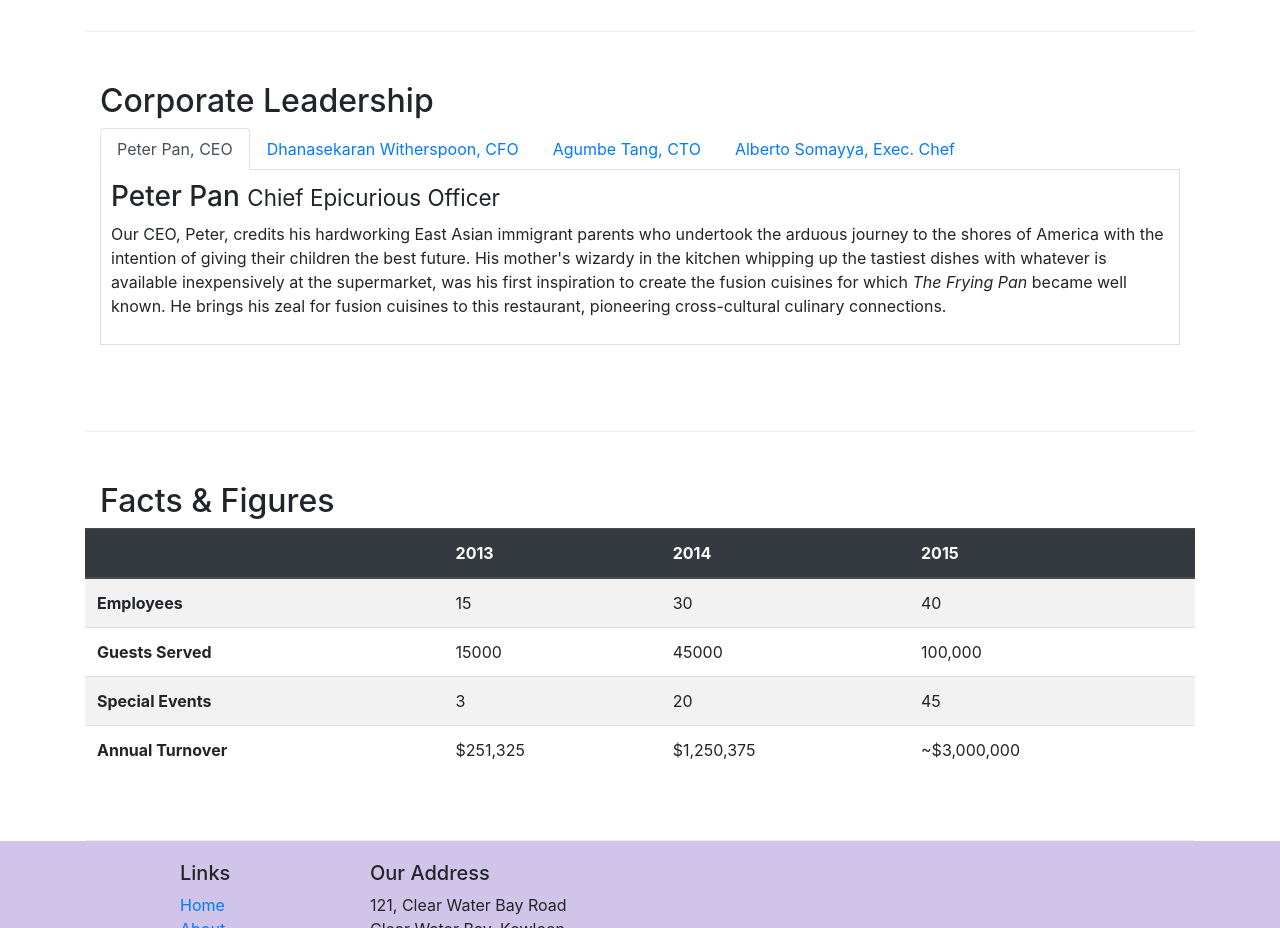
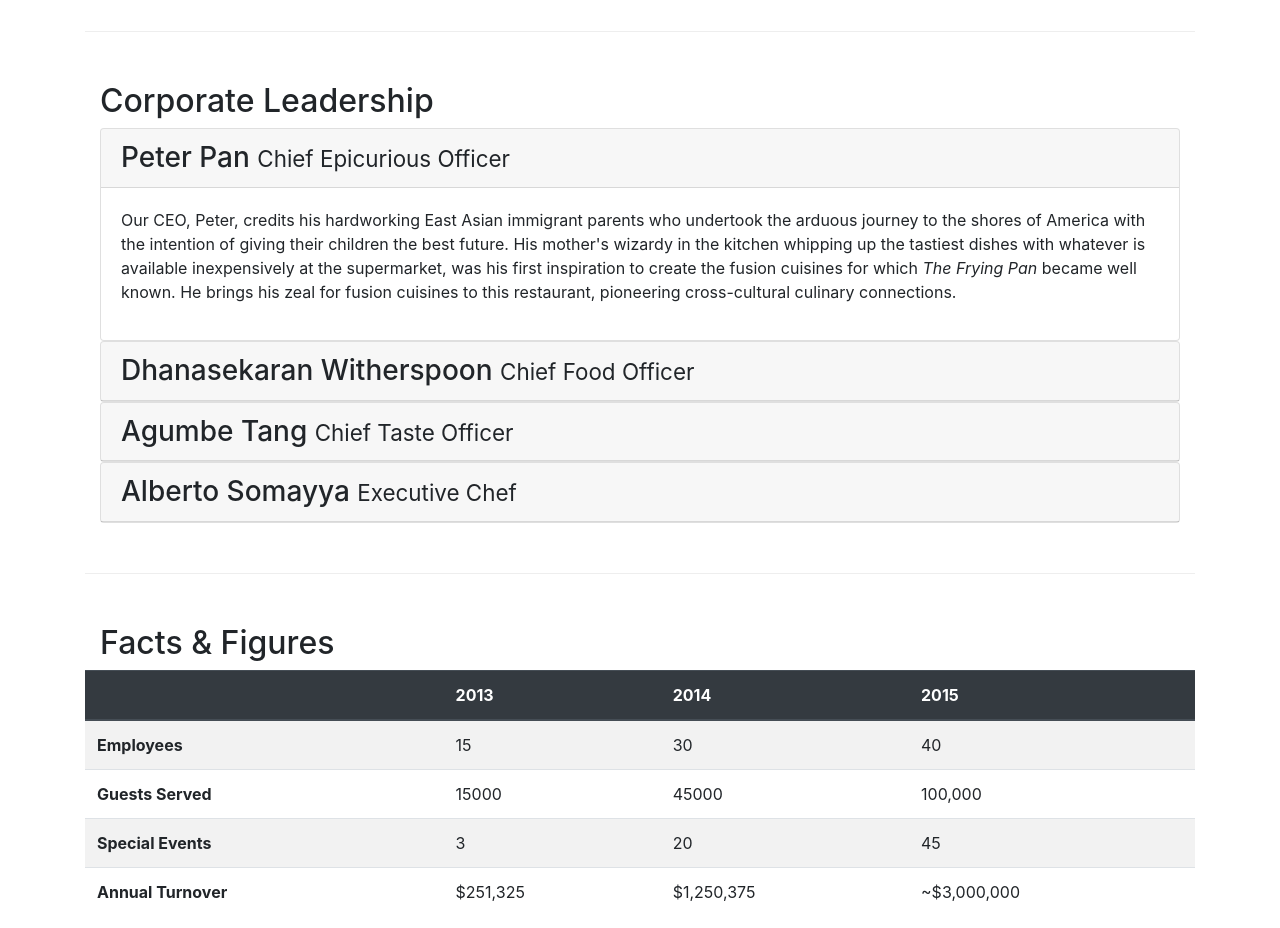
Before and after one commit to AbdulSami-07/conFusion, a website: page aboutus.html in a window 1280 px wide. Shown: the part 940-1868 px from the top of the page. Drawn offline with nearby package versions, Linux system fonts and the light colour scheme.

Commit message:
Accordion

```diff
--- a/aboutus.html
+++ b/aboutus.html
@@ -100,37 +100,62 @@
         <div class="row row-content">
             <div class="col-12">
                 <h2>Corporate Leadership</h2>
-                <ul class="nav nav-tabs">
-                    <li class="nav-item">
-                        <a class="nav-link active" role="tab" data-toggle="tab" href="#peter">Peter Pan, CEO</a>
-                    </li>
-                    <li class="nav-item">
-                        <a class="nav-link" role="tab" data-toggle="tab" href="#danny">Dhanasekaran Witherspoon, CFO</a>
-                    </li>
-                    <li class="nav-item">
-                        <a class="nav-link" role="tab" data-toggle="tab" href="#agumbe">Agumbe Tang, CTO</a>
-                    </li>
-                    <li class="nav-item">
-                        <a class="nav-link" role="tab" data-toggle="tab" href="#alberto">Alberto Somayya, Exec. Chef</a>
-                    </li>
-                </ul>
-
-                <div class="tab-content">
-                    <div role="tabpanel" class="tab-pane fade show active" id="peter">
-                        <h3>Peter Pan <small>Chief Epicurious Officer</small></h3>
-                        <p class="d-none d-sm-block">Our CEO, Peter, credits his hardworking East Asian immigrant parents who undertook the arduous journey to the shores of America with the intention of giving their children the best future. His mother's wizardy in the kitchen whipping up the tastiest dishes with whatever is available inexpensively at the supermarket, was his first inspiration to create the fusion cuisines for which <em>The Frying Pan</em> became well known. He brings his zeal for fusion cuisines to this restaurant, pioneering cross-cultural culinary connections.</p>
+                <div id="accordion">
+                    <div class="card">
+                        <div class="card-header" role="tab" id="peterhead">
+                            <h3 class="mb-0">
+                                <a class="collapsed" data-toggle="collapse" data-target="#peter">
+                                    Peter Pan <small>Chief Epicurious Officer</small>
+                                </a>
+                            </h3>
+                        </div>
+                        <div role="tab" class="collapse show" id="peter" data-parent="#accordion">
+                            <div class="card-body">
+                            <p class="d-none d-sm-block">Our CEO, Peter, credits his hardworking East Asian immigrant parents who undertook the arduous journey to the shores of America with the intention of giving their children the best future. His mother's wizardy in the kitchen whipping up the tastiest dishes with whatever is available inexpensively at the supermarket, was his first inspiration to create the fusion cuisines for which <em>The Frying Pan</em> became well known. He brings his zeal for fusion cuisines to this restaurant, pioneering cross-cultural culinary connections.</p>
+                            </div>
+                        </div>
                     </div>
-                    <div role="tabpanel" class="tab-pane fade" id="danny">
-                        <h3>Dhanasekaran Witherspoon <small>Chief Food Officer</small></h3>
-                        <p class="d-none d-sm-block">Our CFO, Danny, as he is affectionately referred to by his colleagues, comes from a long established family tradition in farming and produce. His experiences growing up on a farm in the Australian outback gave him great appreciation for varieties of food sources. As he puts it in his own words, <em>Everything that runs, wins, and everything that stays, pays!</em></p>
+                    <div class="card">
+                        <div class="card-header" role="tab" id="dannyhead">
+                            <h3 class="mb-0">
+                                <a class="collapsed" data-toggle="collapse" data-target="#danny">
+                                    Dhanasekaran Witherspoon <small>Chief Food Officer</small>
+                                </a>
+                            </h3>
+                        </div>
+                        <div role="tab" class="collapse" id="danny" data-parent="#accordion">
+                            <div class="card-body">
+                                <p class="d-none d-sm-block">Our CFO, Danny, as he is affectionately referred to by his colleagues, comes from a long established family tradition in farming and produce. His experiences growing up on a farm in the Australian outback gave him great appreciation for varieties of food sources. As he puts it in his own words, <em>Everything that runs, wins, and everything that stays, pays!</em></p>
+                            </div>
+                        </div>
                     </div>
-                    <div role="tabpanel" class="tab-pane fade" id="agumbe">
-                        <h3>Agumbe Tang <small>Chief Taste Officer</small></h3>
-                        <p class="d-none d-sm-block">Blessed with the most discerning gustatory sense, Agumbe, our CTO, personally ensures that every dish that we serve meets his exacting tastes. Our chefs dread the tongue lashing that ensues if their dish does not meet his exacting standards. He lives by his motto, <em>You click only if you survive my lick.</em></p>
+                    <div class="card">
+                        <div class="card-header" role="tab" id="agumbehead">
+                            <h3 class="mb-0">
+                                <a class="collapsed" data-toggle="collapse" data-target="#agumbe">
+                                    Agumbe Tang <small>Chief Taste Officer</small>
+                                </a>
+                            </h3>
+                        </div>
+                        <div role="tab" class="collapse" id="agumbe" data-parent="#accordion">
+                            <div class="card-body">
+                                <p class="d-none d-sm-block">Blessed with the most discerning gustatory sense, Agumbe, our CTO, personally ensures that every dish that we serve meets his exacting tastes. Our chefs dread the tongue lashing that ensues if their dish does not meet his exacting standards. He lives by his motto, <em>You click only if you survive my lick.</em></p>
+                            </div>
+                        </div>
                     </div>
-                    <div role="tabpanel" class="tab-pane fade" id="alberto">
-                        <h3>Alberto Somayya <small>Executive Chef</small></h3>
-                        <p class="d-none d-sm-block">Award winning three-star Michelin chef with wide International experience having worked closely with whos-who in the culinary world, he specializes in creating mouthwatering Indo-Italian fusion experiences. He says, <em>Put together the cuisines from the two craziest cultures, and you get a winning hit! Amma Mia!</em></p>
+                    <div class="card">
+                        <div class="card-header" role="tab" id="albertohead">
+                            <h3 class="mb-0">
+                                <a class="collapsed" data-toggle="collapse" data-target="#alberto">
+                                    Alberto Somayya <small>Executive Chef</small>
+                                </a>
+                            </h3>
+                        </div>
+                        <div role="tab" class="collapse" id="alberto" data-parent="#accordion">
+                            <div class="card-body">
+                                <p class="d-none d-sm-block">Award winning three-star Michelin chef with wide International experience having worked closely with whos-who in the culinary world, he specializes in creating mouthwatering Indo-Italian fusion experiences. He says, <em>Put together the cuisines from the two craziest cultures, and you get a winning hit! Amma Mia!</em></p>
+                            </div>
+                        </div>
                     </div>
                 </div>
             </div>
```
